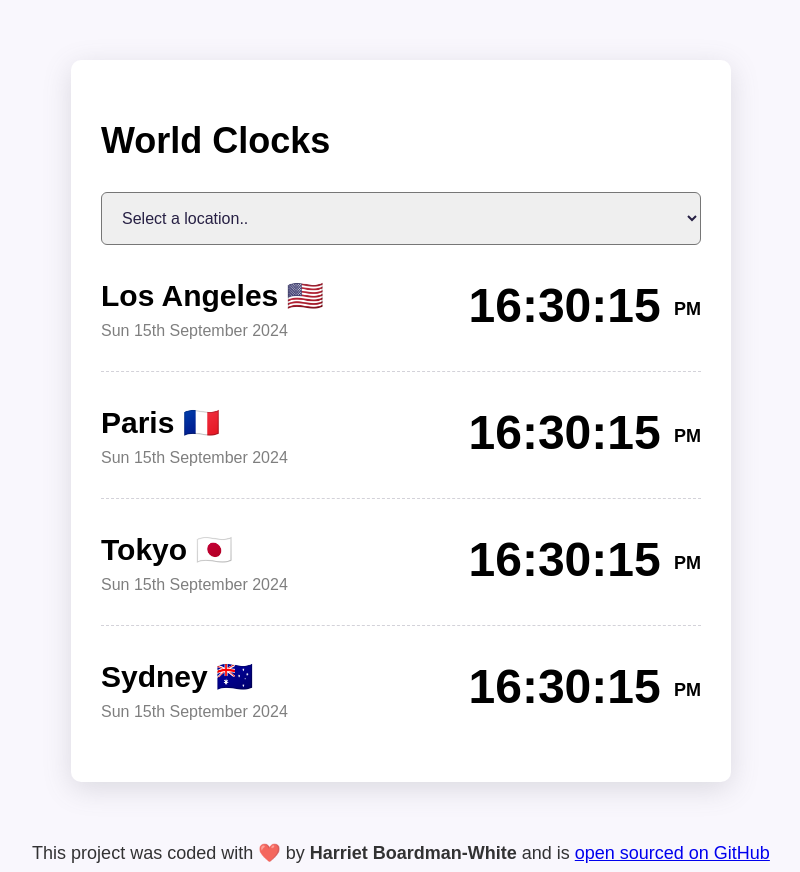
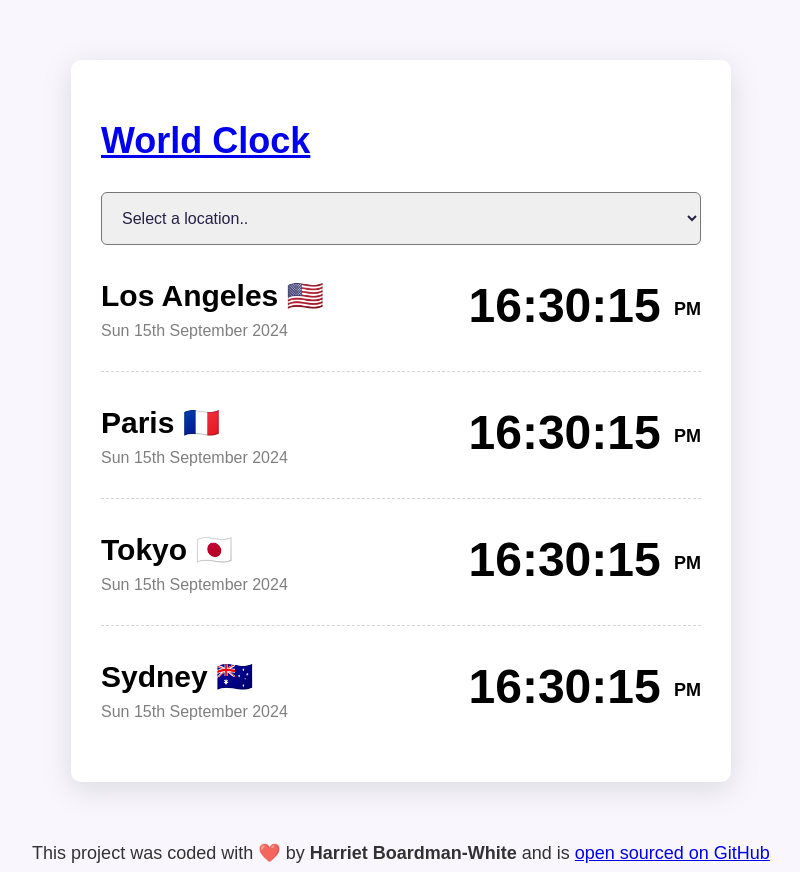
Before and after one commit to harrietgbw/world-clock, a plain HTML site: page index.html in a window 1280 px wide. Shown: the whole page, without its empty margins (239-1039 px from the left). Drawn offline with nearby package versions, Linux system fonts and the light colour scheme; a script that the page names is missing.

Commit message:
link added to h1

```diff
--- a/index.html
+++ b/index.html
@@ -10,7 +10,9 @@
   </head>
   <body>
     <div class="container">
-      <h1>World Clocks</h1>
+      <h1>
+        <a href="https://spontaneous-llama-b8c303.netlify.app/">World Clock</a>
+      </h1>
 
       <select id="city">
         <option value="">Select a location..</option>
@@ -19,6 +21,8 @@
         <option value="America/New_York">New York</option>
         <option value="Europe/Moscow">Moscow</option>
         <option value="Europe/Amsterdam">Amsterdam</option>
+        <option value="Pacific/Honolulu">Honolulu</option>
+        <option value="Europe/Rome">Rome</option>
       </select>
 
       <div class="cities" id="cities">
```
